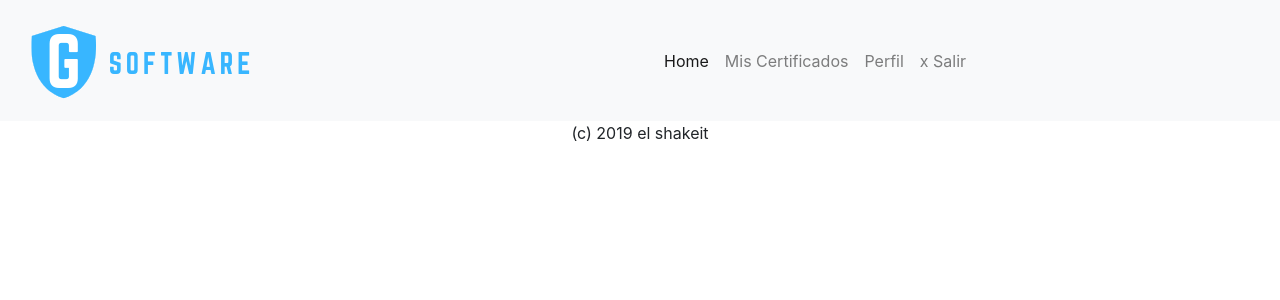
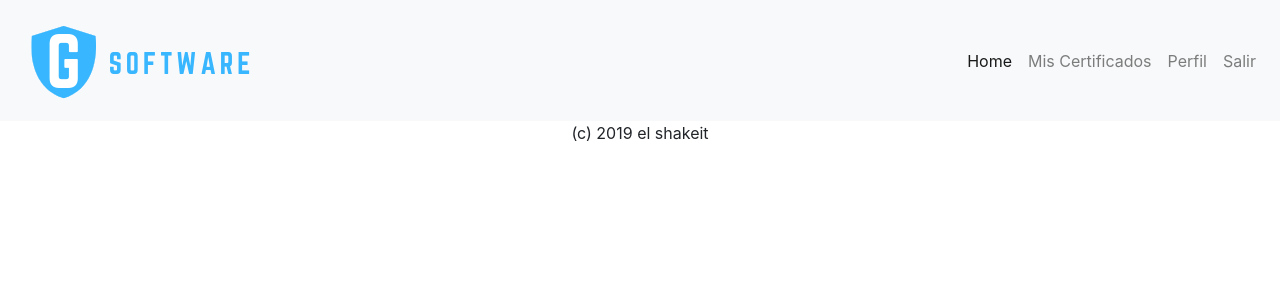
Before and after one commit to guilledp/Proyecto, a PHP site: page / in a window 1280 px wide. Shown: the top 300 px of the page. Run offline with PHP 8.4, Linux system fonts and the light colour scheme.

Commit message:
Pulido Header

```diff
--- a/css/styles.css
+++ b/css/styles.css
@@ -11,6 +11,10 @@
   width: 50%;
 }
 
+#NavBar{
+	justify-content: flex-end;
+}
+
 footer {
   text-align: center;
 }
--- a/index.html
+++ b/index.html
@@ -11,33 +11,30 @@
   <body>
 
     <header>
-      <div class="row">
-        <div class="col">
-          <nav class="navbar navbar-expand-lg navbar-light bg-light">
+      <nav class="navbar navbar-expand-md navbar-light bg-light">
 
         <a class="navbar-brand" href="#">
           <img src="img\G-LOGO.png" alt="Logo" class="img-fluid" id="Logo">
         </a>
 
-            <button class="navbar-toggler" type="button" data-toggle="collapse" data-target="#navbarNavAltMarkup" aria-controls="navbarNavAltMarkup" aria-expanded="false" aria-label="Toggle navigation">
+        <button class="navbar-toggler">
         <span class="navbar-toggler-icon"></span>
         </button>
 
-            <div class="collapse navbar-collapse show " id="navbarNavAltMarkup"> <!--Agregar show-->
+        <div class=" navbar-collapse show" id="NavBar"> <!--Agregar show-->
 
           <div class="navbar-nav align-items-end">
             <a class="nav-item nav-link active" href="#">Home</a>
             <a class="nav-item nav-link" href="#">Mis Certificados</a>
             <a class="nav-item nav-link" href="#">Perfil</a>
-                <a class="nav-item nav-link" href="#">x Salir</a>
+            <a class="nav-item nav-link" href="#">Salir</a>
           </div>
 
         </div>
+
       </nav>
+    </header>
 
-        </div>
-      </div>
-    </header>
     <main>
 
     </main>
```
Also changed, not shown: img/CAPACITACION.png (deleted), img/CAPACITACION_SM.png (deleted), img/G_logo.png (deleted), img/Icono_logo_wappp_2017.png (deleted), img/logo_arsem_2017_sd_sa_mod.png (deleted). Lines whose indentation alone changed are shown as unchanged.
